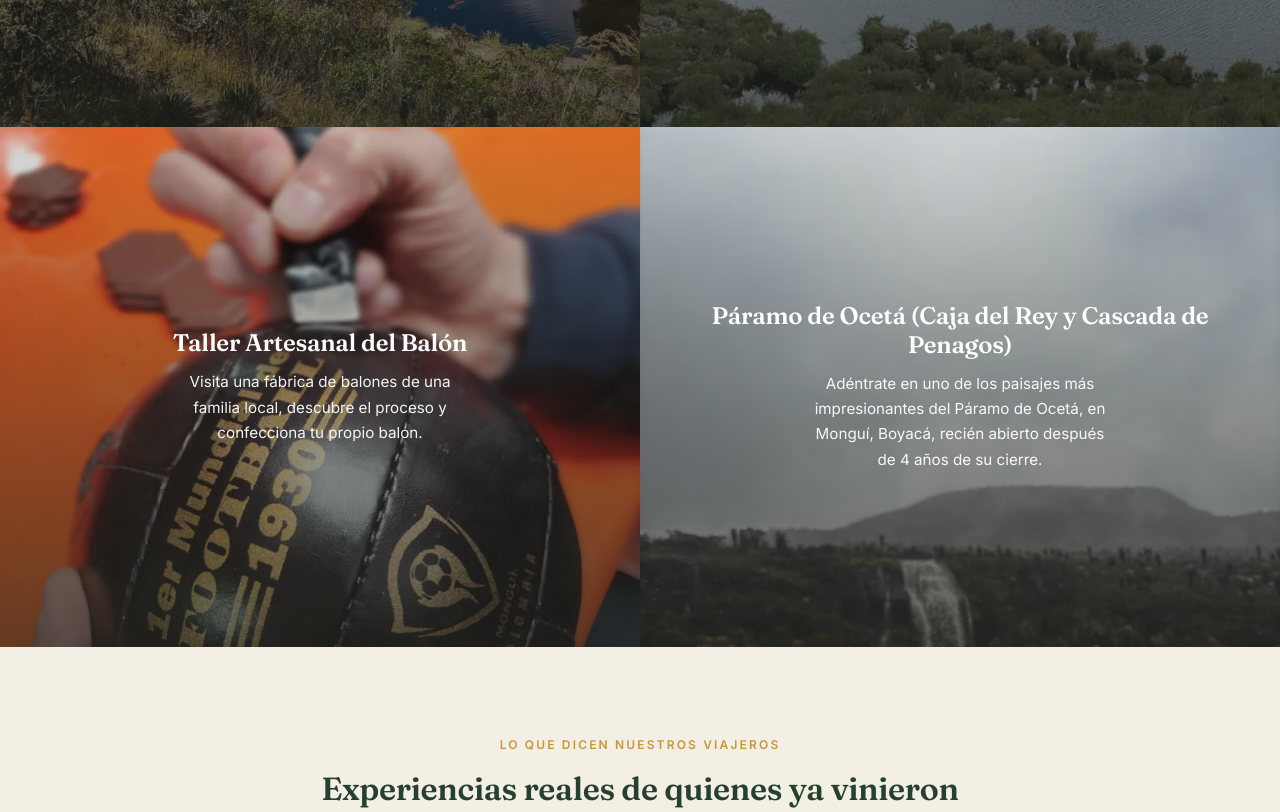
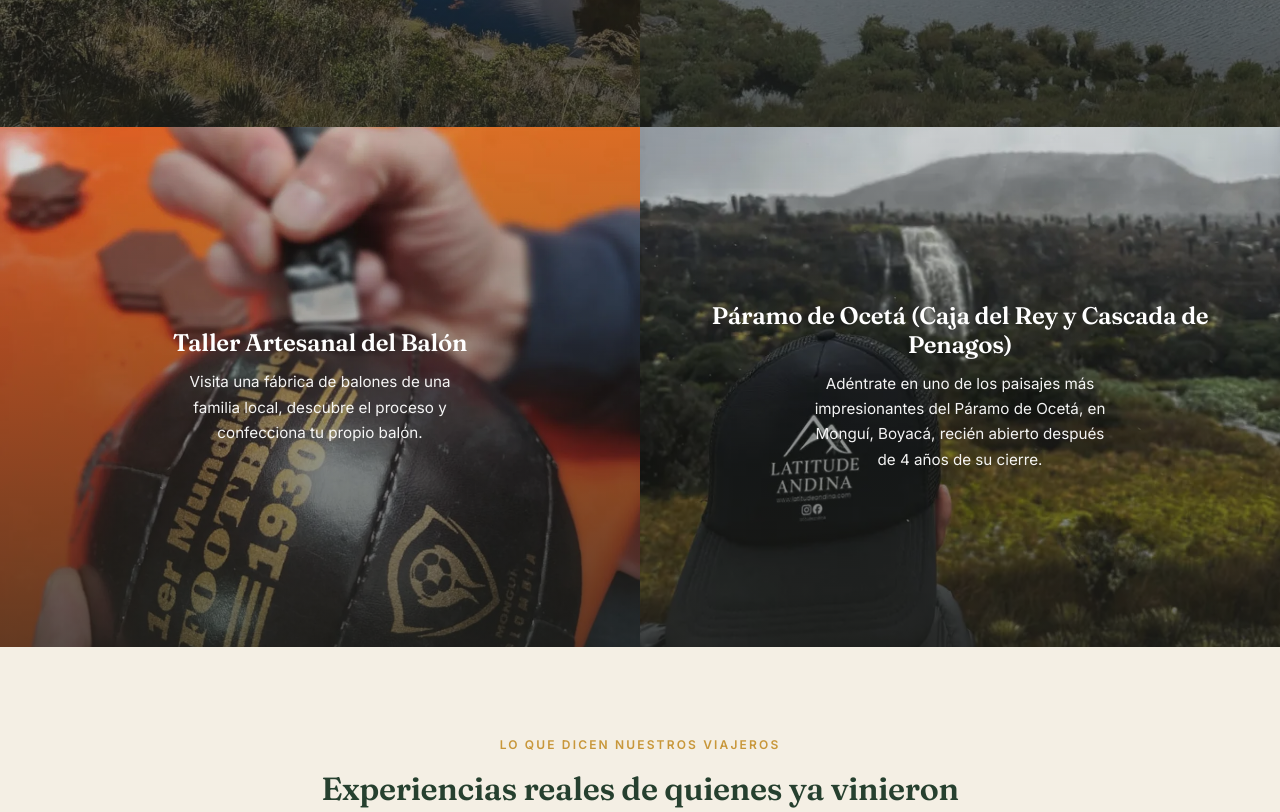
Before and after one commit to jcamilo05/Latitude-Andina-Webpage, a plain HTML site: page index.html in a window 1280 px wide. Shown: the part 1820-2632 px from the top of the page. Drawn offline with nearby package versions, Linux system fonts and the light colour scheme; some icons are missing.

Commit message:
fixing image card cascas penagos 2

```diff
--- a/index.html
+++ b/index.html
@@ -214,7 +214,7 @@
         </div>
 
         <div class="col-md-6 col-lg-6">
-          <a href="/caja-del-rey/" class="card-experiencia-overlay text-decoration-none" style="background-image:url('/img/caja-del-rey-cascada-card.webp'); background-position: top;">
+          <a href="/caja-del-rey/" class="card-experiencia-overlay text-decoration-none" style="background-image:url('/img/caja-del-rey-cascada-card.webp'); background-position: bottom;">
             <div class="card-experiencia-overlay-content">
               <h3>Páramo de Ocetá (Caja del Rey y Cascada de Penagos)</h3>
               <p>Adéntrate en uno de los paisajes más impresionantes del Páramo de Ocetá, en Monguí, Boyacá, recién abierto después de 4 años de su cierre.</p>
```
